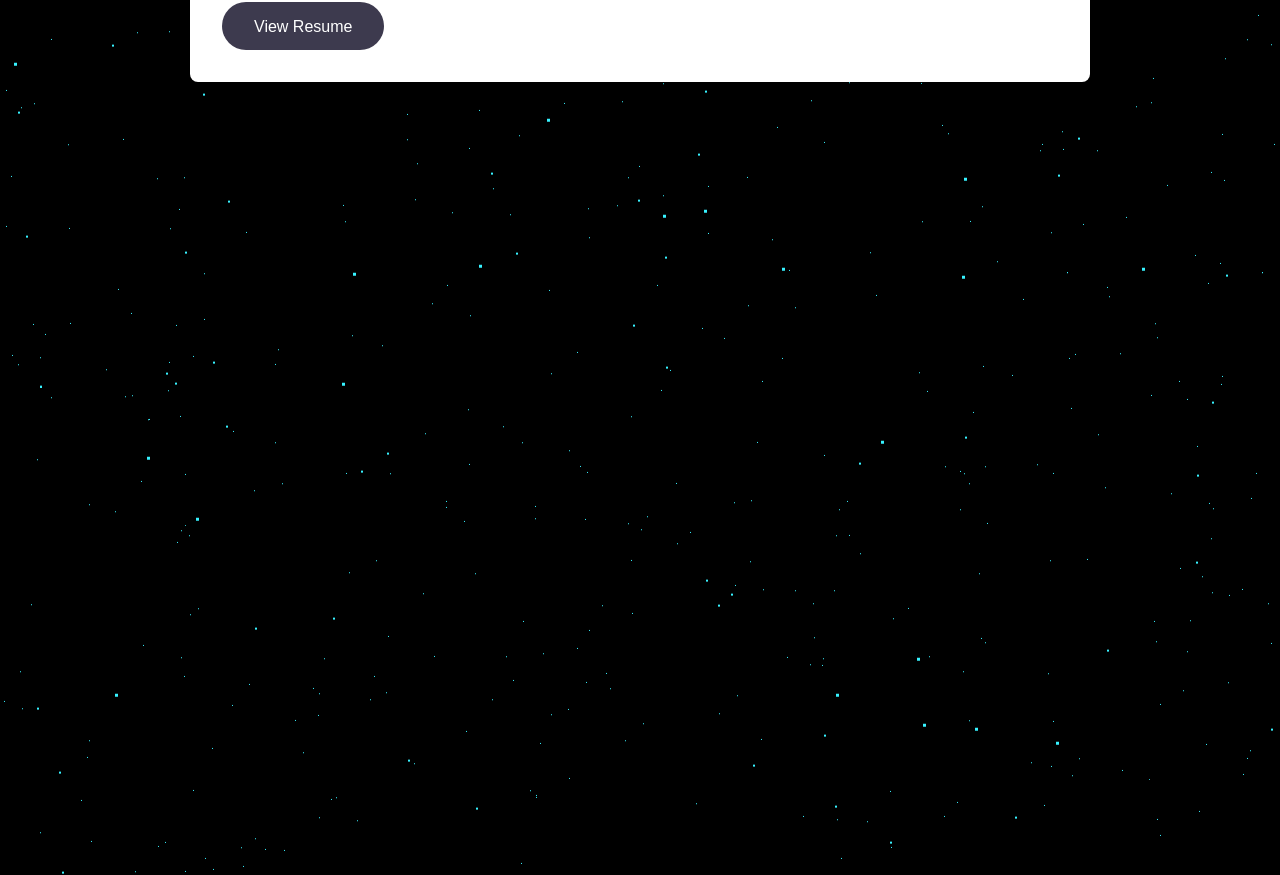
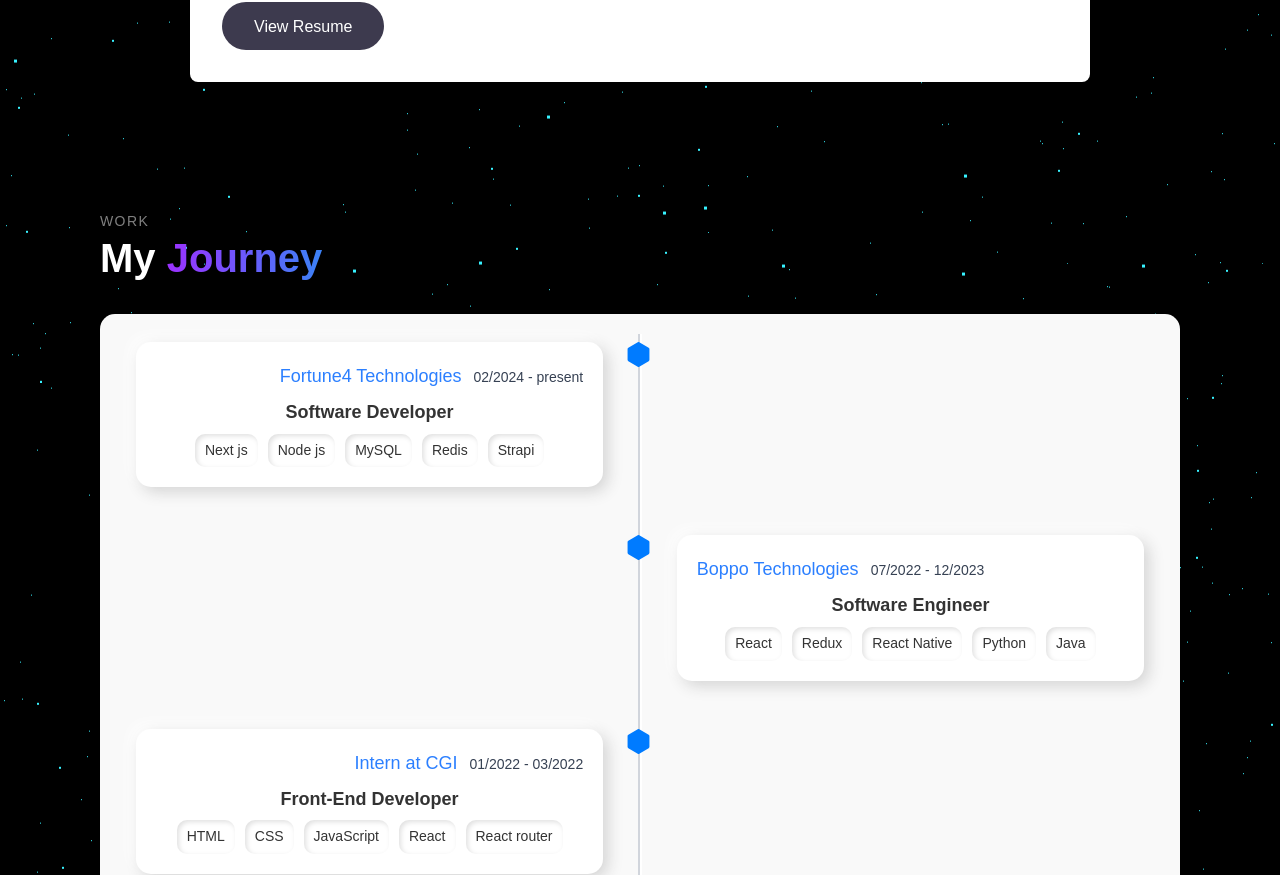
Before and after one commit to Suraj-Sangale/portfolio, a Next.js app: page / in a window 1280 px wide. Shown: the part 1532-2407 px from the top of the page. Before the commit the page ends 1678 px from the top, so only its background shows below. Built offline with nearby package versions, Linux system fonts and the light colour scheme.

Commit message:
Add Timeline component and associated styles; refactor ExperienceCard to use CSS modules for improved styling

```diff
--- a/components/Items/ExperienceCard.js
+++ b/components/Items/ExperienceCard.js
@@ -1,8 +1,7 @@
 import React from "react";
+import workStyles from "@/styles/work.module.css";
 
 const ExperienceCard = ({ item, index }) => {
-  const skills = ["Angular", "AngularJS", "SpringBoot", "Java"];
-
   return (
     <>
       {/* <div className={`company-info ${index % 2 === 0 && "justify-end"}`}>
@@ -10,26 +9,26 @@ const ExperienceCard = ({ item, index }) => {
         <span className="duration">{item?.year}</span>
       </div> */}
 
-      <div className="card">
+      <div className={`${workStyles.card}`}>
         <div
           className={`flex justify-center items-baseline ${
             index % 2 === 0 ? " md:justify-end" : " md:justify-start"
           }`}
         >
           <span className=" text-blue-500 text-lg">{item?.title}</span>
-          <span className=" ml-3 text-sm">{item?.year}</span>
+          <span className="ml-3 text-sm">{item?.year}</span>
         </div>
         {/* <div
           className={`flex ${index % 2 === 0 ? " md:flex-end" : " md:flex-start"} my-3`}
         >
           <h3>{item?.desc}</h3>
         </div> */}
-        <h3 className="card-title my-3">{item?.desc}</h3>
-        <div className="skills">
+        <h3 className={`${workStyles.cardTitle} my-3`}>{item?.desc}</h3>
+        <div className={`${workStyles.skills}`}>
           {item.skills &&
             item.skills.map((skill, index) => (
               <span
-                className="skill"
+                className={`${workStyles.skill}`}
                 key={index}
               >
                 {skill}
--- a/components/homeWrapper.js
+++ b/components/homeWrapper.js
@@ -1,6 +1,7 @@
 import React from "react";
 import HomeLanding from "./homeLanding";
 import About from "./about";
+import Timeline from "./timeline";
 
 export default function HomeWrapper() {
   return (
@@ -13,6 +14,7 @@ export default function HomeWrapper() {
       </div>
       <HomeLanding />
       <About />
+      <Timeline />
     </>
   );
 }
--- /dev/null
+++ b/components/timeline.js
@@ -0,0 +1,71 @@
+import React from "react";
+import { BsFillHexagonFill } from "react-icons/bs";
+import ExperienceCard from "./Items/ExperienceCard";
+import CustomTitle from "./Items/CustomTitle";
+import { EXPERIENCEDATA } from "@/utilities/Data";
+import workStyles from "@/styles/work.module.css";
+
+const Timeline = () => {
+  const expData = EXPERIENCEDATA;
+  return (
+    <div
+      className="container section relative"
+      id="work"
+    >
+      <CustomTitle
+        subheading="Work"
+        mainText="My"
+        highlightedText="Journey"
+      />
+      <div className={`${workStyles.cardContainer} flex justify-center items-center mt-8`}>
+        {/* <h1 className="text-4xl font-bold mb-3 ">My Journey</h1> */}
+        {/* <p className="text-lg ">
+          For more information, have a look at my
+          <a
+            className="text-blue-500 underline hover:text-blue-700 ml-1"
+            target="_blank"
+            rel="noreferrer"
+          >
+            curriculum vitae
+          </a>
+          .
+        </p> */}
+        <div className="w-96 md:w-[90vw] lg:w-[65rem] h-auto relative">
+          <ul className="relative flex flex-col items-center space-y-8">
+            <div className="absolute left-1/2 top-0 h-full w-1 -translate-x-1/2 bg-white border-l-2 border-gray-300"></div>
+            {expData.reverse().map((item, index) => (
+              <li
+                key={index}
+                className={`relative text-gray-700 px-4 py-2 rounded-lg w-full md:w-[48%] text-center ${
+                  index % 2 === 0
+                    ? "md:self-start md:ml-0"
+                    : "md:self-end md:mr-0"
+                }`}
+              >
+                <div
+                  className={`absolute hidden md:block ${
+                    index % 2 === 0
+                      ? "left-auto -right-[2rem]"
+                      : "-left-[2.2rem] right-auto"
+                  }`}
+                >
+                  <BsFillHexagonFill
+                    color="#007bff"
+                    size={"25"}
+                  />
+                </div>
+
+                <ExperienceCard
+                  item={item}
+                  index={index}
+                />
+              </li>
+            ))}
+          </ul>
+        </div>
+      </div>
+    </div>
+  );
+};
+
+export default Timeline;
--- /dev/null
+++ b/styles/work.module.css
@@ -0,0 +1,218 @@
+.Work__container {
+  grid-template-columns: repeat(2, 1fr);
+  column-gap: 1.875rem;
+}
+
+.timeline {
+  background-color: var(--container-color);
+  padding: 1.875rem;
+  border-radius: var(--border-radius);
+  position: relative;
+  box-shadow: var(--shadow);
+}
+
+.timeline__item {
+  position: relative;
+  padding-left: 3.125rem;
+  padding-bottom: 3.123rem;
+}
+
+.timeline__item:last-child {
+  padding-bottom: 0%;
+}
+.timeline__item::before {
+  content: "";
+  width: 1px;
+  height: 100%;
+  background-color: var(--first-color);
+  position: absolute;
+  left: 0.25rem;
+  top: 0%;
+}
+
+.icon-graduation {
+  height: 10px;
+  width: 10px;
+  background-color: red;
+  color: blue;
+  display: flex;
+}
+.icon {
+  position: absolute;
+  left: -0.4375rem;
+  top: 0%;
+  font-size: 1.5rem;
+  color: var(--first-color);
+  background-color: var(--container-color);
+  padding: 0.4375rem 0;
+}
+
+.timeline__date {
+  color: #8b88b1;
+  font-size: var(--small-font);
+}
+
+.timeline__title {
+  font-size: var(--h3-font-size);
+  margin: 0.5rem 0;
+}
+
+@media screen and (max-width: 1024) {
+  .Work__container {
+    grid-template-columns: 540px;
+    justify-content: center;
+    row-gap: 1.875rem;
+  }
+
+  .timeline__item::before {
+    left: 2px;
+  }
+}
+
+@media screen and (max-width: 576px) {
+  .Work__container {
+    grid-template-columns: 1fr;
+  }
+}
+
+@media screen and (max-width: 350px) {
+  .timeline__item {
+    padding-left: 1.875rem;
+    padding-bottom: 1.875rem;
+  }
+
+  .timeline__item::before {
+    left: 0%;
+  }
+
+  .timeline .icon-briefcase,
+  .timeline .icon-graduation {
+    left: -9px;
+  }
+
+  .timeline__text {
+    text-align: justify;
+  }
+}
+
+@media screen and (max-width: 576px) {
+  .about__container {
+    grid-template-columns: 320px;
+  }
+}
+
+
+.cardContainer {
+  display: flex;
+  flex-direction: column;
+  gap: 10px;
+  background: #f9f9f9; /* Light background */
+  padding: 20px;
+  border-radius: 15px;
+  /* box-shadow: 5px 5px 15px #d4d4d4, -5px -5px 15px #ffffff; */
+  width: fit-content;
+}
+
+.company-name {
+  background: #ffffff;
+  padding: 5px 10px;
+  color: #007bff; /* Blue accent color */
+  border-radius: 10px;
+  box-shadow: 2px 2px 10px #e0e0e0, -2px -2px 10px #ffffff;
+  font-size: 16px;
+  font-weight: 600;
+  text-align: center;
+  transition: 0.2s ease-in-out;
+}
+
+.company-name:hover {
+  cursor: default;
+  transform: translateY(-3px);
+  box-shadow: 2px 2px 10px #c0c0c0, -2px -2px 10px #ffffff;
+}
+
+.duration {
+  background: #ffffff;
+  color: #333;
+  padding: 5px 10px;
+  border-radius: 10px;
+  box-shadow: 2px 2px 10px #e0e0e0, -2px -2px 10px #ffffff;
+  font-size: 16px;
+  font-weight: 600;
+  text-align: center;
+  transition: 0.2s ease-in-out;
+}
+
+.card {
+  background: #ffffff;
+  padding: 20px;
+  border-radius: 15px;
+  box-shadow: 5px 5px 15px #d4d4d4, -5px -5px 15px #ffffff;
+  text-align: center;
+}
+
+.cardTitle {
+  font-size: 18px;
+  color: #333;
+  margin-bottom: 10px;
+}
+
+.skills {
+  display: flex;
+  justify-content: center;
+  flex-wrap: wrap;
+  gap: 10px;
+}
+
+.skill {
+  background: #ffffff;
+  padding: 5px 10px;
+  border-radius: 10px;
+  box-shadow: inset 2px 2px 5px #e0e0e0, inset -2px -2px 5px #ffffff;
+  color: #333;
+  font-size: 14px;
+  text-align: center;
+  transition: 0.2s ease-in-out;
+  user-select: none;
+}
+
+.skill:hover {
+  cursor: pointer;
+  transform: translateY(-3px);
+  box-shadow: 2px 2px 10px #d0d0d0, -2px -2px 10px #ffffff;
+}
+
+/* Button */
+.btn_company {
+  display: grid;
+  place-items: center;
+  background: #ffffff;
+  padding: 1.4em;
+  border-radius: 10px;
+  box-shadow: 6px 6px 10px -1px rgba(0, 0, 0, 0.1),
+    -6px -6px 10px -1px rgba(255, 255, 255, 0.7);
+  border: 1px solid rgba(0, 0, 0, 0);
+  cursor: pointer;
+  transition: transform 0.5s;
+}
+
+.btn_company:hover {
+  box-shadow: inset 4px 4px 6px -1px rgba(0, 0, 0, 0.1),
+    inset -4px -4px 6px -1px rgba(255, 255, 255, 0.7),
+    -0.5px -0.5px 0px rgba(255, 255, 255, 1),
+    0.5px 0.5px 0px rgba(0, 0, 0, 0.1),
+    0px 12px 10px -10px rgba(0, 0, 0, 0.05);
+  border: 1px solid rgba(0, 0, 0, 0.1);
+}
+
+.btn_company:hover {
+  color: #007bff;
+}
+
+@media screen and (max-width: 576px) {
+  .cardContainer {
+    width: 92%;
+    margin: 4%;
+  }
+
+}
```
